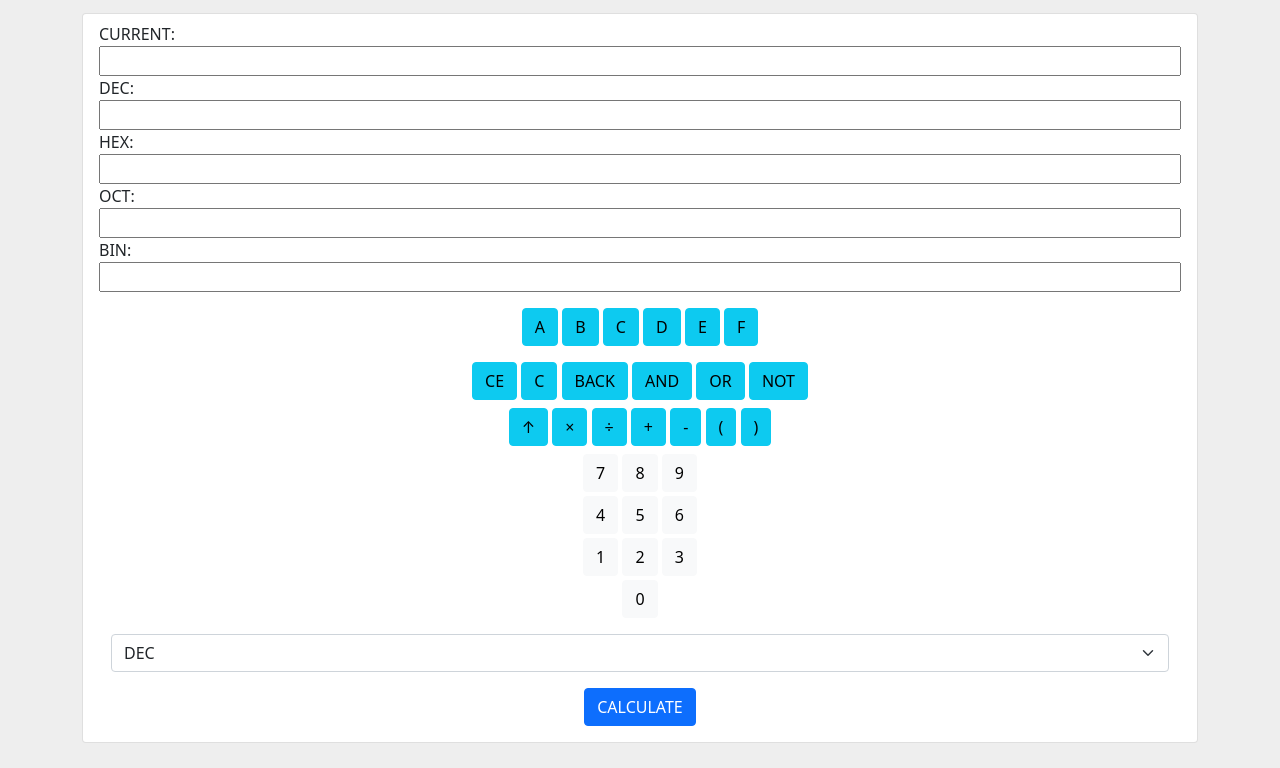
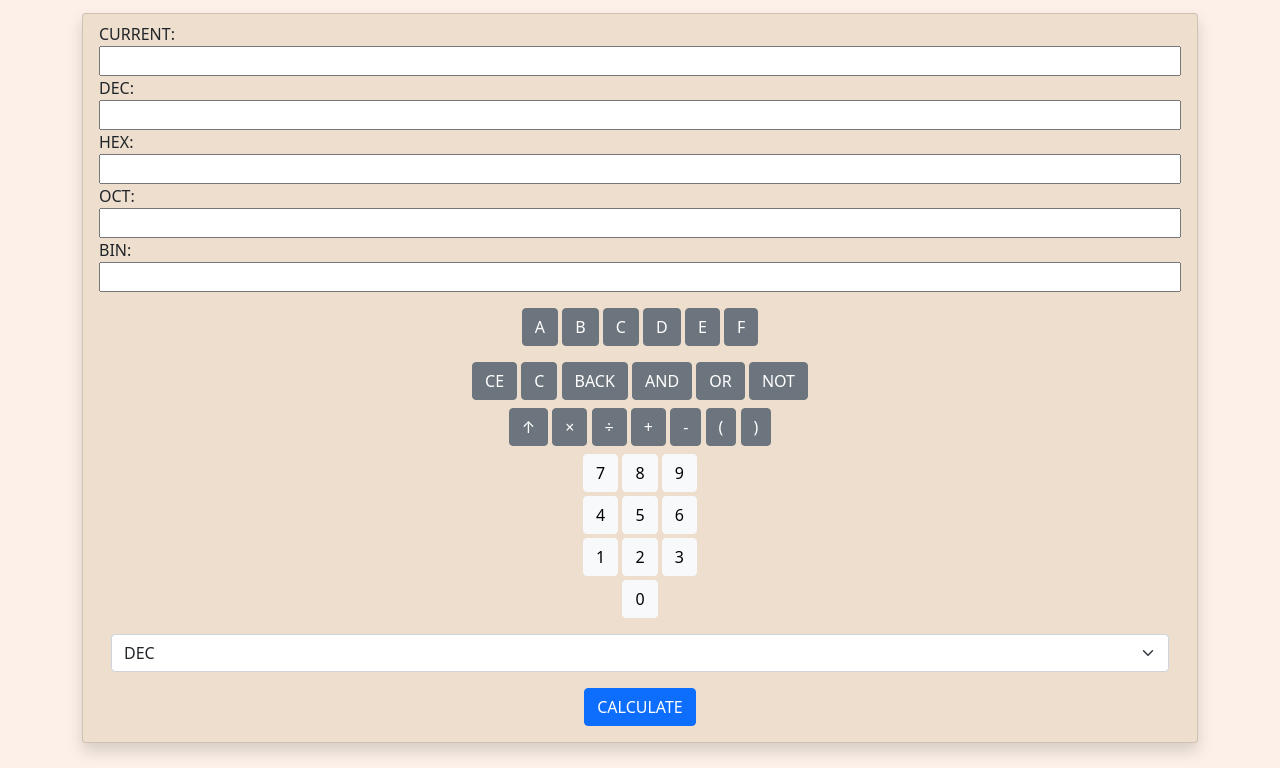
Before and after one commit to 73794449/web-lab1, a plain HTML site: page calculator.html in a window 1280 px wide. Shown: the part 181-949 px from the top of the page. Drawn offline with nearby package versions, Linux system fonts and the light colour scheme.

Commit message:
colors again

```diff
--- a/calculator.html
+++ b/calculator.html
@@ -12,10 +12,10 @@
 
 <body class="darker">
     <header>
-        <nav class="navbar navbar-expand-lg navbar-light bg-light">
+        <nav class="navbar navbar-expand-lg navbar-dark bg-dark">
             <div class="container-fluid">
                 <a class="navbar-brand" href="index.html">
-                    <img class="logo" src="icon.png" alt="">
+                    <img class="logo rounded" src="logo-dark.png" alt="">
                 </a>
                 <button class="navbar-toggler" type="button" data-bs-toggle="collapse"
                     data-bs-target="#navbarNavDropdown" aria-controls="navbarNavDropdown" aria-expanded="false"
@@ -52,7 +52,7 @@
         </section>
         <section>
             <div class="container justify-content-center">
-                <div class="calculator card d-flex px-3 pt-2">
+                <div class="calculator card d-flex px-3 pt-2 shadow darker">
                     <a>CURRENT:</a>
                     <input class="text" class="calculator-screen z-depth-1" value readonly>
                     <a>DEC:</a>
@@ -69,49 +69,49 @@
 
 
                                 <div class="col my-2">
-                                    <button type="button" class="operator btn btn-info btn-calculator"
+                                    <button type="button darker" class="operator btn btn-secondary btn-calculator"
                                         value="A">A</button>
-                                    <button type="button" class="operator btn btn-info btn-calculator"
+                                    <button type="button" class="operator btn btn-secondary btn-calculator"
                                         value="B">B</button>
-                                    <button type="button" class="operator btn btn-info btn-calculator"
+                                    <button type="button" class="operator btn btn-secondary btn-calculator"
                                         value="C">C</button>
-                                    <button type="button" class="operator btn btn-info btn-calculator"
+                                    <button type="button" class="operator btn btn-secondary btn-calculator"
                                         value="D">D</button>
-                                    <button type="button" class="operator btn btn-info btn-calculator"
+                                    <button type="button" class="operator btn btn-secondary btn-calculator"
                                         value="E">E</button>
-                                    <button type="button" class="operator btn btn-info btn-calculator"
+                                    <button type="button" class="operator btn btn-secondary btn-calculator"
                                         value="F">F</button>
                                 </div>
 
                                 <div class="col my-2 pt-2">
-                                    <button type="button" class="operator btn btn-info btn-calculator"
+                                    <button type="button" class="operator btn btn-secondary btn-calculator"
                                         value="CE">CE</button>
-                                    <button type="button" class="operator btn btn-info btn-calculator"
+                                    <button type="button" class="operator btn btn-secondary btn-calculator"
                                         value="C">C</button>
-                                    <button type="button" class="operator btn btn-info btn-calculator"
+                                    <button type="button" class="operator btn btn-secondary btn-calculator"
                                         value="BACK">BACK</button>
-                                    <button type="button" class="operator btn btn-info btn-calculator"
+                                    <button type="button" class="operator btn btn-secondary btn-calculator"
                                         value="AND">AND</button>
-                                    <button type="button" class="operator btn btn-info btn-calculator"
+                                    <button type="button" class="operator btn btn-secondary btn-calculator"
                                         value="OR">OR</button>
-                                    <button type="button" class="operator btn btn-info btn-calculator"
+                                    <button type="button" class="operator btn btn-secondary btn-calculator"
                                         value="NOT">NOT</button>
                                 </div>
                                 <div class="col my-2">
-                                    <button type="button" class="operator btn btn-info btn-calculator"
+                                    <button type="button" class="operator btn btn-secondary btn-calculator"
                                         value="↑">↑</button>
-                                    <button type="button" class="operator btn btn-info btn-calculator"
+                                    <button type="button" class="operator btn btn-secondary btn-calculator"
                                         value="×">×</button>
-                                    <button type="button" class="operator btn btn-info btn-calculator"
+                                    <button type="button" class="operator btn btn-secondary btn-calculator"
                                         value="÷">÷</button>
-                                    <button type="button" class="operator btn btn-info btn-calculator"
+                                    <button type="button" class="operator btn btn-secondary btn-calculator"
                                         value="+">+</button>
-                                    <button type="button" class="operator btn btn-info btn-calculator"
+                                    <button type="button" class="operator btn btn-secondary btn-calculator"
                                         value="-">-</button>
 
-                                    <button type="button" class="operator btn btn-info btn-calculator"
+                                    <button type="button" class="operator btn btn-secondary btn-calculator"
                                         value="(">(</button>
-                                    <button type="button" class="operator btn btn-info btn-calculator"
+                                    <button type="button" class="operator btn btn-secondary btn-calculator"
                                         value=")">)</button>
 
 
--- a/style.css
+++ b/style.css
@@ -11,5 +11,11 @@ img.maingif{
     width: auto;
 }
 body.darker{
-    background: #eeeeee;
+    background: #fcf0e8;
 }
+div.shadow{
+    box-shadow: argb(0,0,0,0.2);
+}
+div.darker{
+    background: #eddecd;
+}
```
Also changed, not shown: about.html (+2 -2 lines), index.html (+6 -7 lines), login.html (+2 -2 lines), profile.html (+2 -2 lines), register.html (+2 -2 lines), logo-dark.png (added).
